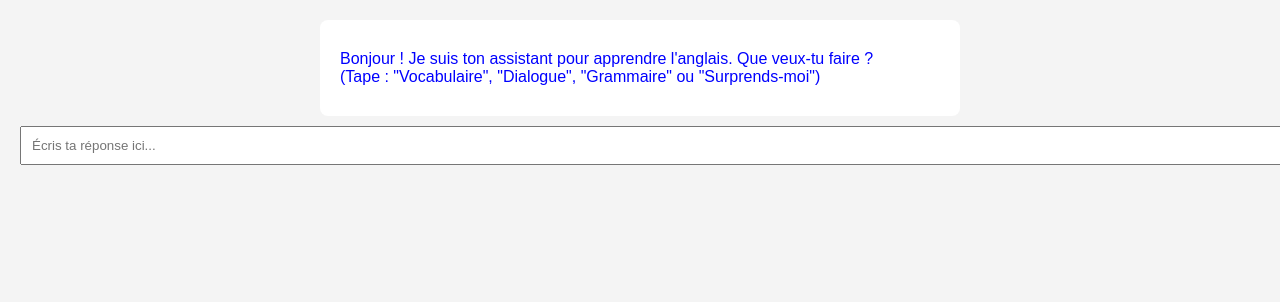
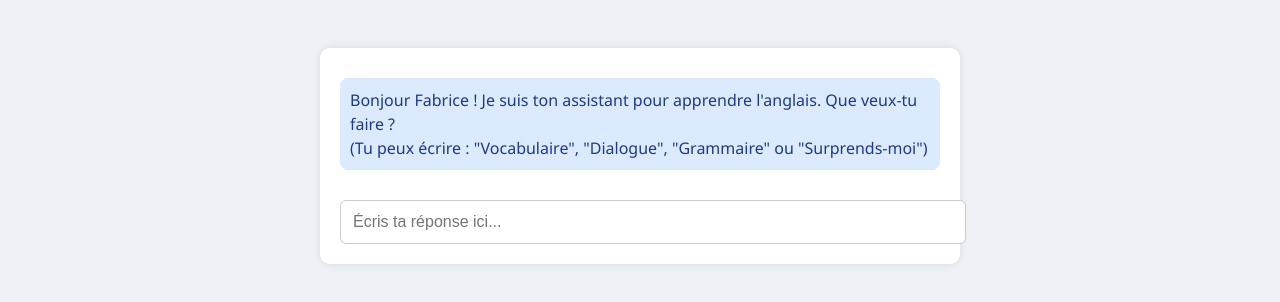
Before and after one commit to chatFab22/assistant-anglais, a plain HTML site: page index.html in a window 1280 px wide. Drawn offline with Linux system fonts and the light colour scheme.

Commit message:
Add files via upload

```diff
--- a/chatbot.js
+++ b/chatbot.js
@@ -3,10 +3,12 @@ const chat = document.getElementById('chat');
 
 input.addEventListener('keypress', function(e) {
   if (e.key === 'Enter') {
-    const userText = input.value;
+    const userText = input.value.trim();
+    if (userText !== '') {
       addMessage(userText, 'user');
       respond(userText.toLowerCase());
       input.value = '';
+    }
   }
 });
 
@@ -18,10 +20,13 @@ function addMessage(text, sender) {
   chat.scrollTop = chat.scrollHeight;
 }
 
-function respond(text) {
+function respond(input) {
   let response = "";
 
-  if (text.includes('vocabulaire')) {
+  // Correction simple de fautes
+  input = input.replace("m’y", "my").replace("mon nom est", "my name is");
+
+  if (input.includes("vocab") || input.includes("mot")) {
     response = `
       Voici 5 mots utiles :
       <br>- Hello = Bonjour
@@ -30,14 +35,17 @@ function respond(text) {
       <br>- Nice to meet you = Enchanté(e)
       <br>- How are you? = Comment vas-tu ?
     `;
-  } else if (text.includes('dialogue')) {
+  } else if (input.includes("dialogue") || input.includes("parler") || input.includes("conversation")) {
     response = `Répétons ensemble :<br>"Hello! My name is Alex. What’s your name?"`;
-  } else if (text.includes('grammaire')) {
+  } else if (input.includes("grammaire") || input.includes("verbe")) {
     response = `Commençons avec le verbe "to be" :<br>- I am<br>- You are<br>- He/She is<br>Exemple : "I am French"`;
-  } else if (text.includes('surprends')) {
-    response = `OK ! Devine ce mot : "Cat" signifie… ?`;
+  } else if (input.includes("surprends") || input.includes("devine")) {
+    response = `OK Fabrice ! Devine ce mot : "Cat" signifie… ?`;
+  } else if (input.includes("my name is")) {
+    const name = input.split("my name is")[1].trim();
+    response = `Nice to meet you, ${name.charAt(0).toUpperCase() + name.slice(1)}!`;
   } else {
-    response = `Désolé, je n'ai pas compris. Choisis : "Vocabulaire", "Dialogue", "Grammaire" ou "Surprends-moi".`;
+    response = `Désolé Fabrice, je n'ai pas compris. Essaie "Vocabulaire", "Dialogue", "Grammaire" ou "Surprends-moi".`;
   }
 
   addMessage(response, 'bot');
--- a/index.html
+++ b/index.html
@@ -4,23 +4,56 @@
   <meta charset="UTF-8">
   <title>Assistant anglais</title>
   <style>
-    body { font-family: Arial, sans-serif; margin: 20px; background-color: #f4f4f4; }
-    #chat { max-width: 600px; margin: auto; background: white; padding: 20px; border-radius: 8px; }
-    .message { margin: 10px 0; }
-    .bot { color: blue; }
-    .user { color: green; text-align: right; }
-    input { width: 100%; padding: 10px; margin-top: 10px; }
+    body {
+      font-family: 'Segoe UI', sans-serif;
+      background-color: #eef2f7;
+      display: flex;
+      justify-content: center;
+      align-items: flex-start;
+      padding-top: 40px;
+    }
+    #chat-container {
+      width: 90%;
+      max-width: 600px;
+      background: white;
+      border-radius: 10px;
+      box-shadow: 0 0 10px rgba(0,0,0,0.1);
+      padding: 20px;
+    }
+    .message {
+      padding: 10px;
+      margin: 10px 0;
+      border-radius: 8px;
+      line-height: 1.5;
+    }
+    .bot {
+      background-color: #dbeafe;
+      color: #1e3a8a;
+      text-align: left;
+    }
+    .user {
+      background-color: #dcfce7;
+      color: #166534;
+      text-align: right;
+    }
+    input {
+      width: 100%;
+      padding: 12px;
+      border-radius: 6px;
+      border: 1px solid #ccc;
+      margin-top: 20px;
+      font-size: 16px;
+    }
   </style>
 </head>
 <body>
-
-<div id="chat">
-  <div class="message bot">Bonjour ! Je suis ton assistant pour apprendre l'anglais. Que veux-tu faire ?<br>
-  (Tape : "Vocabulaire", "Dialogue", "Grammaire" ou "Surprends-moi")</div>
+<div id="chat-container">
+  <div id="chat">
+    <div class="message bot">Bonjour Fabrice ! Je suis ton assistant pour apprendre l'anglais. Que veux-tu faire ?<br>
+    (Tu peux écrire : "Vocabulaire", "Dialogue", "Grammaire" ou "Surprends-moi")</div>
+  </div>
+  <input id="userInput" placeholder="Écris ta réponse ici..." />
 </div>
-
-<input id="userInput" placeholder="Écris ta réponse ici..." />
-
 <script src="chatbot.js"></script>
 </body>
 </html>
```
Lines whose indentation alone changed are shown as unchanged.
